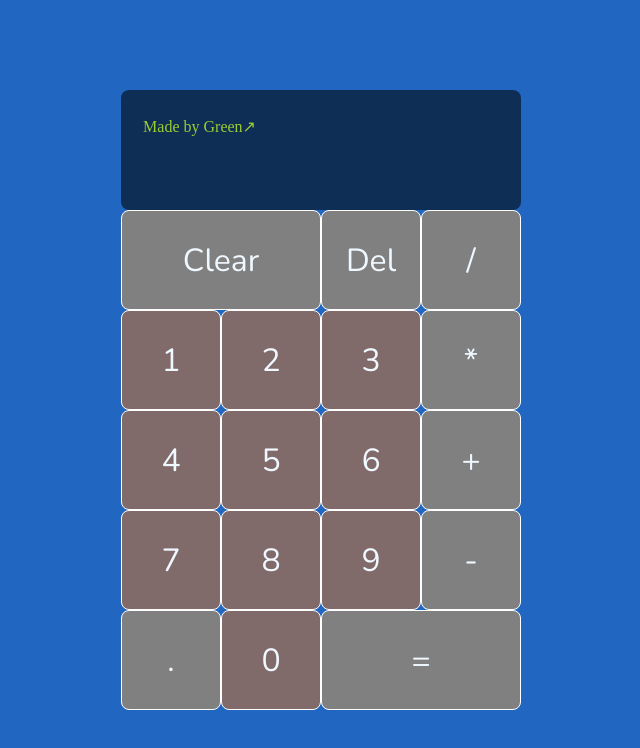
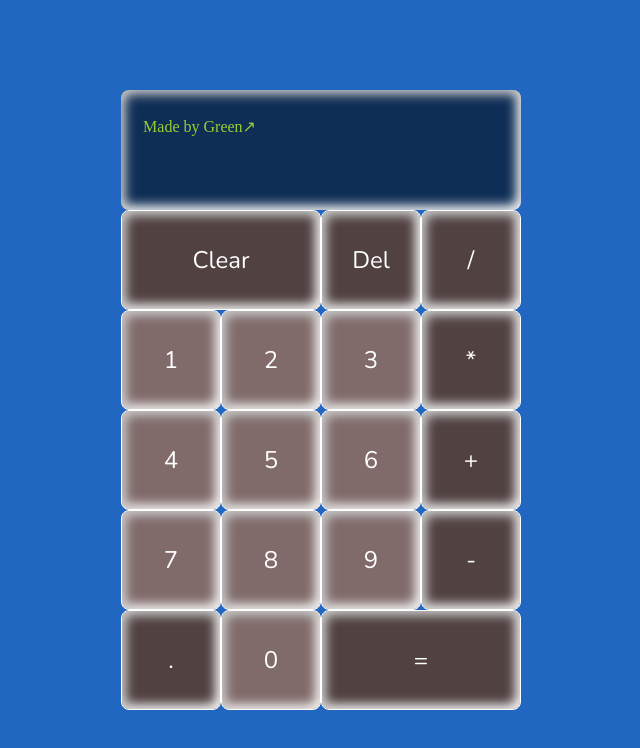
Before and after one commit to GreenEdwinO/Calculator-App, a plain HTML site: page index.html in a window 1280 px wide. Shown: the whole page, without its empty margins (319-959 px from the left). Drawn offline with nearby package versions, Linux system fonts and the light colour scheme.

Commit message:
Update to Display

```diff
--- a/style.css
+++ b/style.css
@@ -24,11 +24,13 @@ body {
 .cal-grid button {
   border-radius: .5rem;
   cursor: pointer;
-  font-size: 2rem;
+  font-size: 1.5rem;
   border: 1px solid white;
   outline: none;
-  background-color: gray;
-  color: aliceblue;
+  background-color: rgb(81, 65, 65);
+  color: #fff;
+  box-shadow: inset 4px 4px 12px #c5c5c5,
+             inset -4px -4px 12px #ffffff;
 }
 
 .cal-grid .nums {
@@ -59,6 +61,8 @@ body {
   word-wrap: break-word;
   word-break: break-all;
   border-radius: .5rem;
+  box-shadow: inset 4px 4px 12px #c5c5c5,
+             inset -4px -4px 12px #ffffff;
 }
 
 .output .green  {
@@ -95,7 +99,7 @@ body {
 
 .output .second-space {
   color: #fff;;
-  font-size: 2.5rem;
+  font-size: 2rem;
 }
 
 @media screen and (max-width: 780px) {
```
